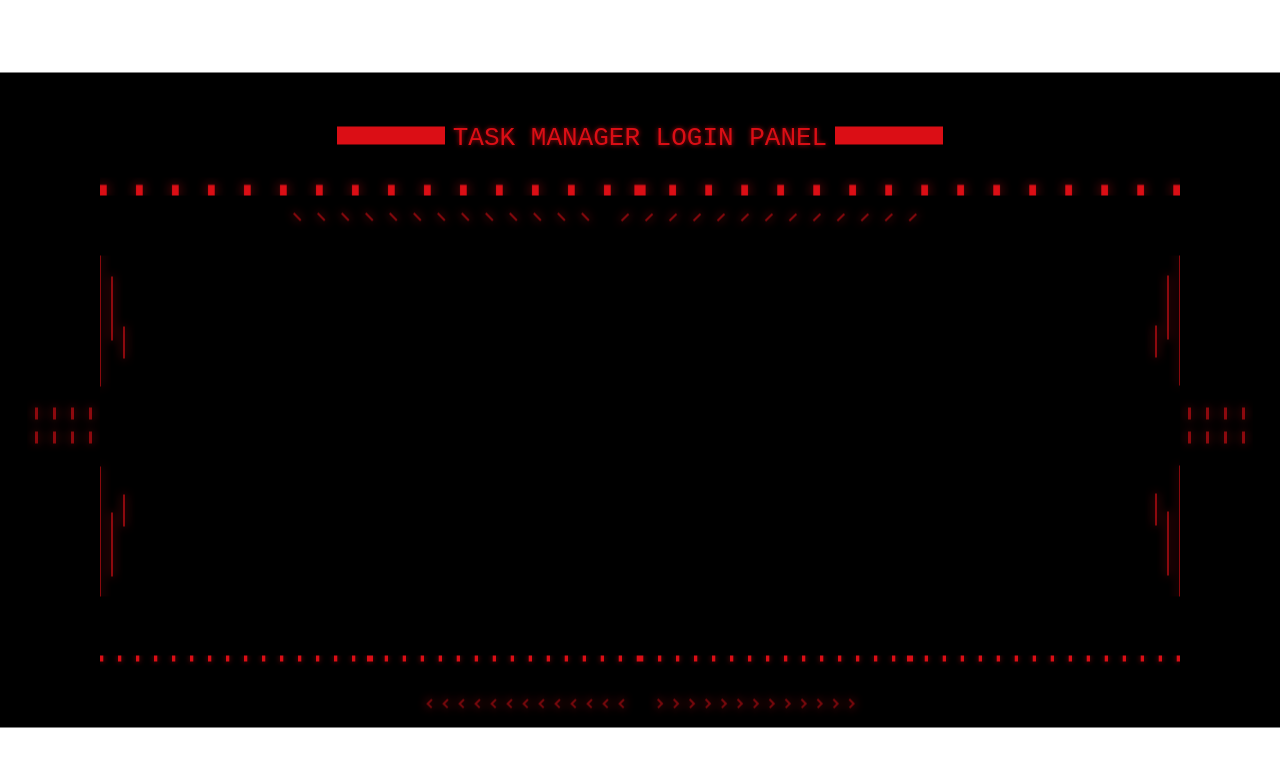
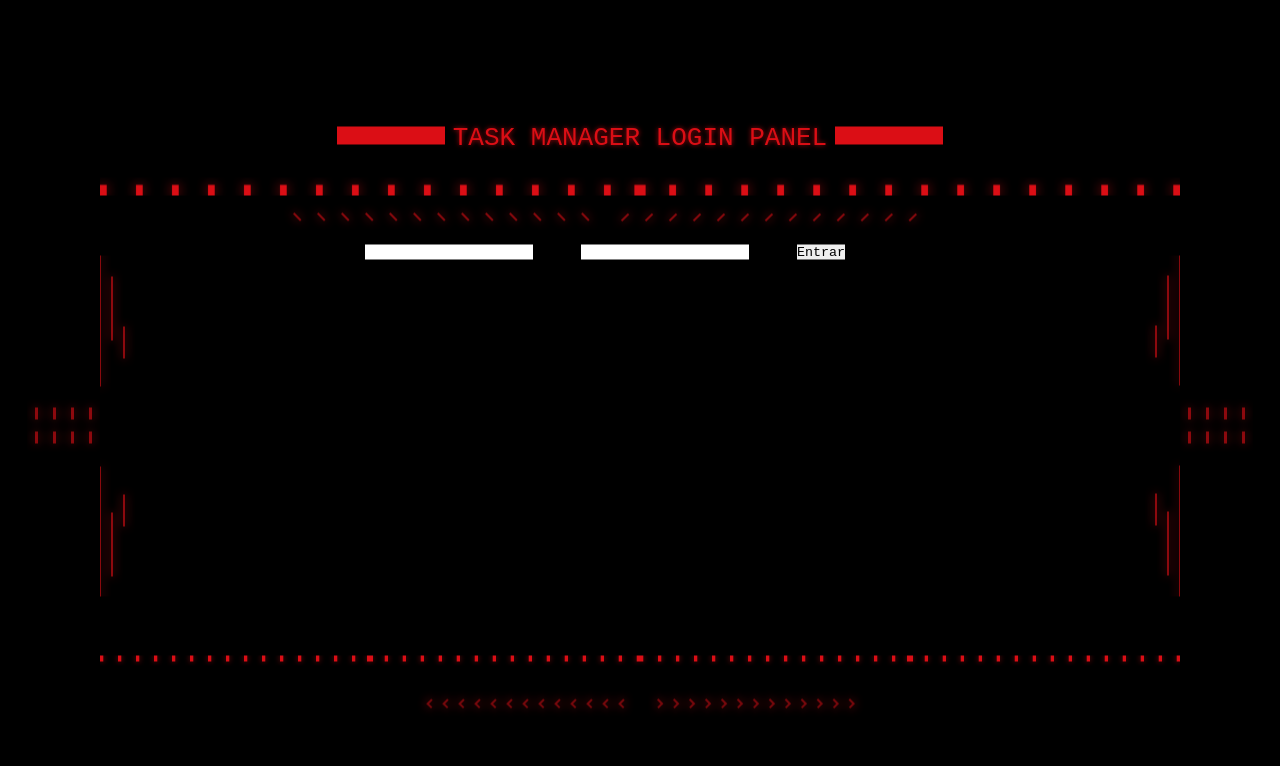
Before and after one commit to hugomaxbr/task_manager_frontend, a React (Create React App) app: page /login2 in a window 1280 px wide. Shown: the top 766 px of the page. Built offline with nearby package versions, Linux system fonts and the light colour scheme.

Commit message:
adicionando os login da vida

```diff
--- a/src/Pages/Login2/index.js
+++ b/src/Pages/Login2/index.js
@@ -1,10 +1,11 @@
 import React from 'react';
 
-import { Container,Screen, Titulo, Envelocro, InsideScreen, InnerBox} from './styles';
+import { Container,Screen, Titulo, Envelocro, InsideScreen, InnerBox, Croquete} from './styles';
 
 function Login2() {
     return (
       <>
+      <Croquete>
         <Container>
           <Envelocro>
           <Titulo>
@@ -12,12 +13,32 @@ function Login2() {
         </Titulo>
         <Screen>
           <InsideScreen>
-            <InnerBox></InnerBox>
+            <InnerBox>
+              <form action="/login">
+                <field>
+                  <input
+                    type="Email"
+                    placeholder=" "
+                  />
+                  <label for="email" class="label">Email</label>
+                </field>
+                <field>
+                  <input
+                    type="Password"
+                    placeholder=" "
+                  />
+                  <label for="password" class="label">Senha</label>
+                </field>
+
+                <button type="submit">Entrar</button>
+              </form>
+              </InnerBox>
           </InsideScreen>
         </Screen>
           </Envelocro>
 
         </Container>
+        </Croquete>
       </>
     );
   }
--- a/src/Pages/Login2/styles.js
+++ b/src/Pages/Login2/styles.js
@@ -11,8 +11,16 @@ export const Envelocro = styled.div`
     max-width: 1500px;
     height: 100%;
     position: relative;
+    margin: 0 auto;
 `;
 
+export const Croquete = styled.div`
+    height:100vh;
+    position: relative;
+    width: 100%;
+    background-color: black;
+
+`;
 
 export const Container = styled.div`
     background-color: black;
```
